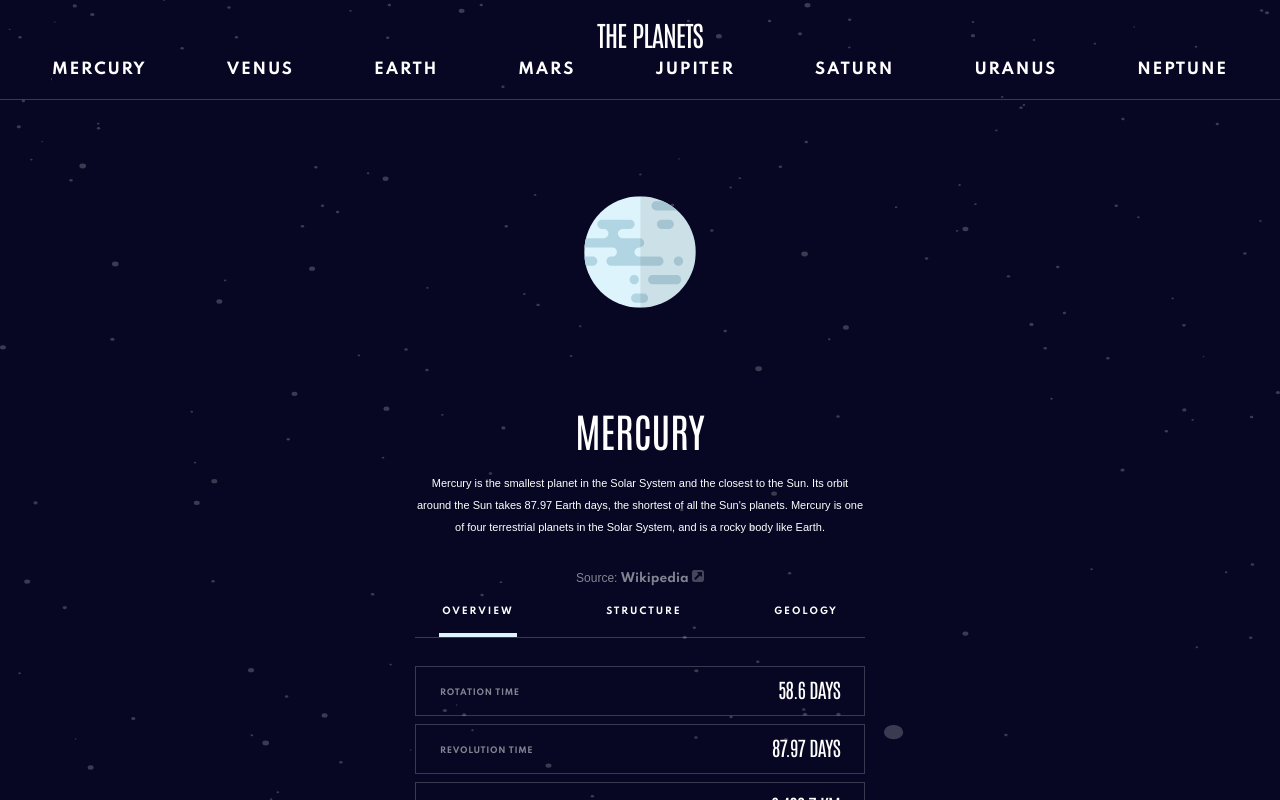
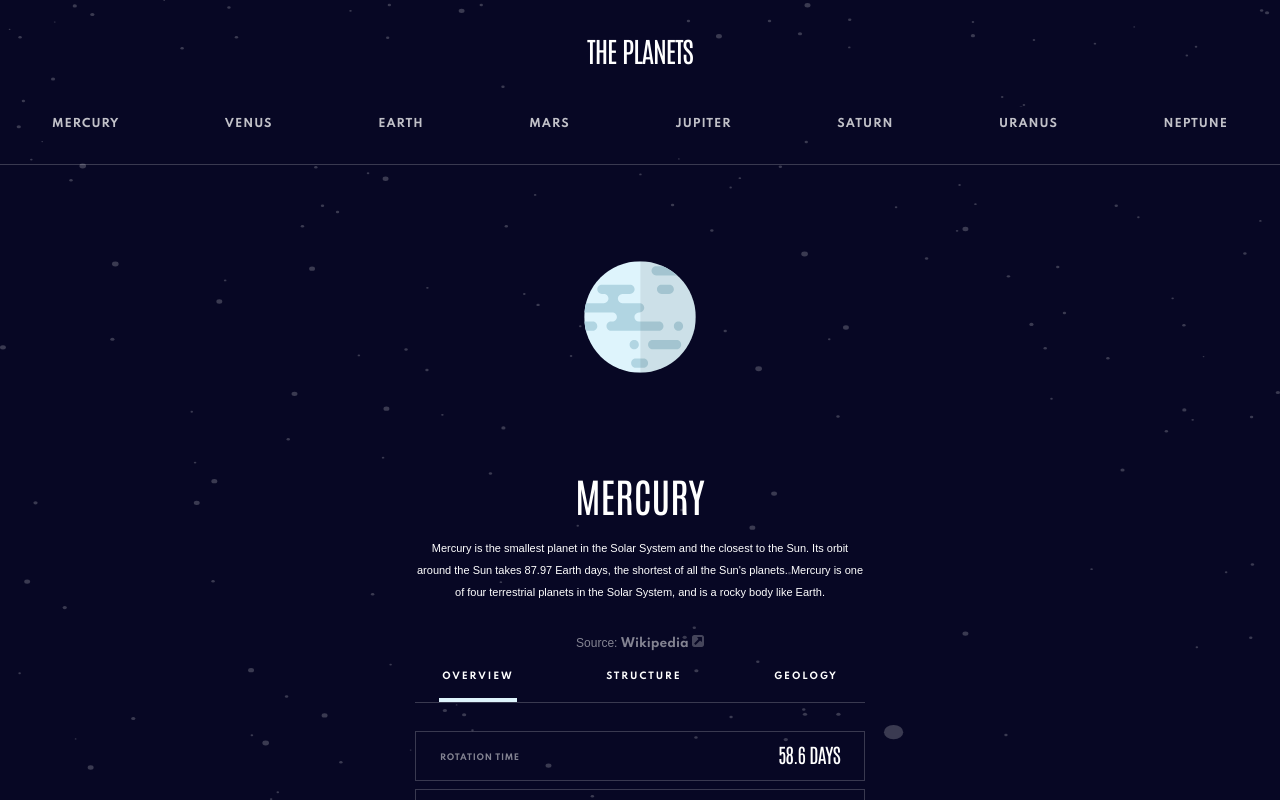
Before and after one commit to mrfinesse47/svelte-planets, a Svelte app: page / in a window 1280 px wide. Shown: the top 800 px of the page. Built offline with nearby package versions, Linux system fonts and the light colour scheme; a web font is replaced by a local one.

Commit message:
got nav bar looking decent

```diff
--- a/src/components/Header.svelte
+++ b/src/components/Header.svelte
@@ -51,8 +51,14 @@
     margin-left: 1.25rem;
   }
   @media screen and (min-width: 768px) {
+    h1 {
+      margin: 0;
+      margin-bottom: 2.4375rem;
+    }
     .container {
       flex-direction: column;
+      padding-top: 2rem;
+      padding-bottom: 1.6875rem;
     }
   }
 </style>
--- a/src/components/MenuListItem.svelte
+++ b/src/components/MenuListItem.svelte
@@ -67,6 +67,13 @@
       margin: 0;
       padding: 0;
     }
+    li p {
+      font-weight: 700;
+      font-size: 0.6875rem;
+      line-height: 1.5625rem;
+      letter-spacing: 0.0625rem;
+      opacity: 0.75;
+    }
     .planet-color-circle {
       display: none;
     }
```
